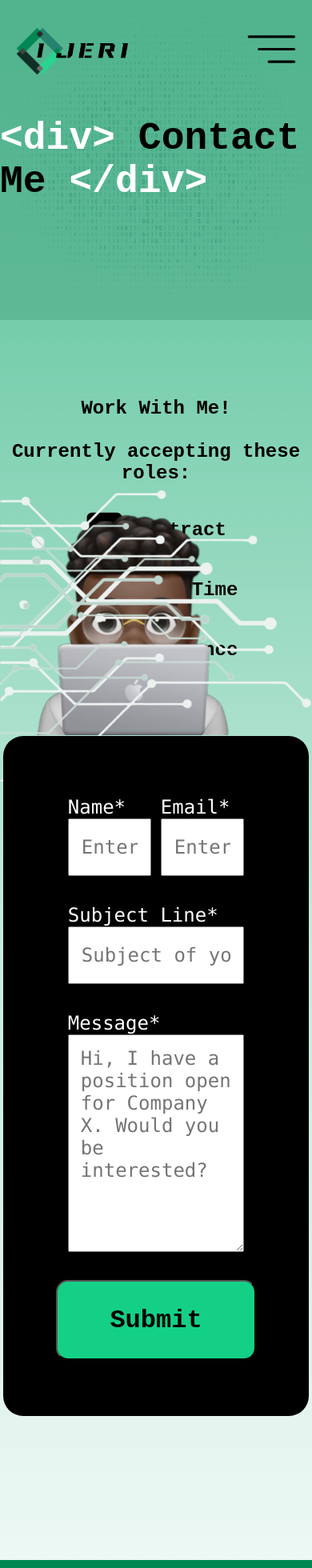
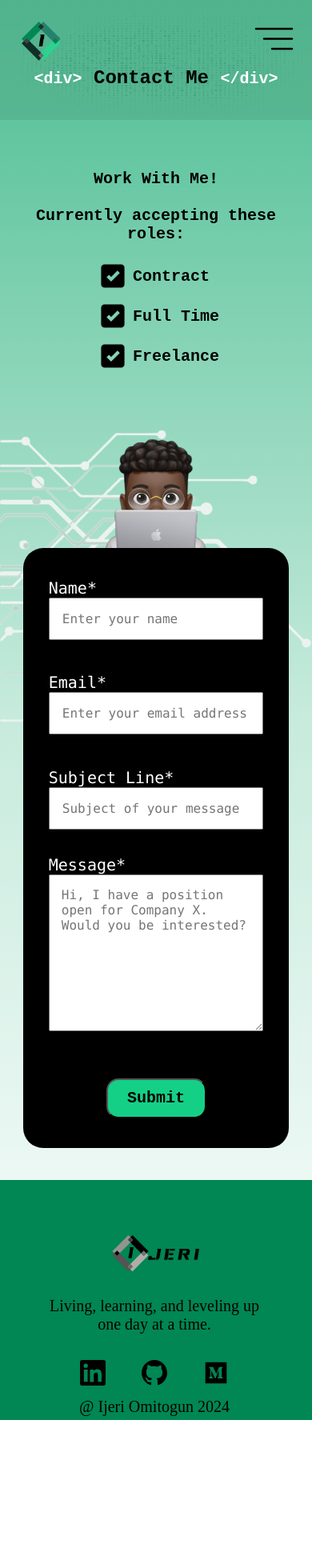
Before and after one commit to ijeriomit/portfolio-site-2.0, a Vue app: page /contact in a window 390 px wide. Shown: the top 1960 px of the page at 80% size. After the commit the page ends 1775 px from the top, so only its background shows below. Built offline with nearby package versions, Linux system fonts and the light colour scheme.

Commit message:
Changes involving Responsive Design for Mobile.

```diff
--- a/src/App.vue
+++ b/src/App.vue
@@ -84,4 +84,9 @@ body::-webkit-scrollbar {
   overflow: hidden;
   // scroll-snap-align: center;
 }
+@media screen and (max-width: $small-screen-width) {
+  .footer {
+    height: $footer-height - 100px;
+  }
+}
 </style>
--- a/src/components/endorsement-carousel.vue
+++ b/src/components/endorsement-carousel.vue
@@ -6,7 +6,7 @@
       @mouseenter="autoplaySpeed = 0"
       @mouseleave="autoplaySpeed = defaultAutoPlaySpeed"
       :autoplay="autoplaySpeed"
-      :items-to-show="3"
+      :items-to-show="slidesToShow"
       :wrap-around="true"
     >
       <Slide v-for="(slide, index) of slides" :key="index">
@@ -35,10 +35,31 @@ import { ref } from "vue";
 import { store } from "@/data.js";
 import { Carousel, Slide } from "vue3-carousel";
 import "vue3-carousel/dist/carousel.css";
+// import { useWindowSize } from "@vueuse/core";
 
+// const width = ref(0);
+const slidesToShow = ref(3);
 const slides = ref(store.endorsements);
-const defaultAutoPlaySpeed = ref(2500);
+const defaultAutoPlaySpeed = ref(0);
 const autoplaySpeed = ref(defaultAutoPlaySpeed.value);
+
+// onMounted(() => {
+//   width.value = useWindowSize().width.value;
+//   if (width.value < 600) {
+//     slidesToShow.value = 1;
+//   } else {
+//     slidesToShow.value = 3;
+//   }
+//   console.log("init: ", slidesToShow.value, width.value.value);
+// });
+// watch(width, async (newWidth) => {
+//   if (newWidth.value < 600) {
+//     slidesToShow.value = 1;
+//   } else {
+//     slidesToShow.value = 3;
+//   }
+//   console.log("Screen changed: ", slidesToShow.value, newWidth.value);
+// });
 </script>
 <style lang="scss" scoped>
 @import "@/scss/variables.scss";
@@ -131,6 +152,24 @@ h2 {
     margin: 0.75rem 0;
   }
 }
+@media screen and (max-width: $small-screen-width) {
+  .endorsement {
+    width: calc($endorsement-width - 25px);
+  }
+  .endorsements {
+    $endorsements-width: calc(
+      ($endorsement-width - 25px) * 3 + ($endorsements-gap * 2) +
+        ($endorsement-padding * 6)
+    );
+  }
+  .endorsements {
+    width: 100vw;
+    height: 500px;
+    justify-self: center;
+    grid-column: 1/3;
+    grid-row: 3/4;
+  }
+}
 @media screen and (max-width: $phone-screen-width) {
   .carousel__slide--active .endorsement {
     width: calc($endorsement-width/1.25);
@@ -159,5 +198,11 @@ h2 {
     font-size: 1.1rem;
     height: 175px;
   }
+  .person {
+    align-items: baseline;
+  }
+  .endorsements {
+    height: 350px;
+  }
 }
 </style>
--- a/src/components/floating-header.vue
+++ b/src/components/floating-header.vue
@@ -78,6 +78,10 @@ header {
   margin-left: 5vw;
   img:first-child {
     margin: -15px;
+    width: 90px;
+  }
+  img:last-child {
+    width: 90px;
   }
 }
 .hamburger-menu {
@@ -88,7 +92,7 @@ header {
   padding: 5px;
   cursor: pointer;
   z-index: 2000;
-  position: fixed;
+  position: relative;
   right: 2.5vw;
 }
 .hamburger-menu > svg {
@@ -150,24 +154,41 @@ header {
 }
 
 @media screen and (max-width: $phone-screen-width) {
-  .hamburger-menu {
+  .hamburger-menu > svg {
     padding: 0px;
-    width: 25px;
+    width: 60px;
   }
-  .logo-icon {
-    width: 50px;
+  .logo {
+    margin-left: 7.5vw;
+    width: 100px;
   }
-  .logo-text {
-    right: 10px;
-    width: 50px;
+  .logo img:first-child {
+    width: 75px;
+  }
+  .logo img:last-child {
+    right: 0px;
+    display: none;
   }
   header {
     justify-self: center;
+    height: 100px;
   }
   .close-menu {
     transform: none;
     width: 20px;
     margin-left: 2.5vw;
+  }
+  .page {
+    grid-template-rows: 350px 1200px 1000px 1200px;
+  }
+  .title-section {
+    height: 100%;
+    img {
+      max-height: 350px;
+    }
+  }
+  .title-section-background {
+    max-height: 350px;
   }
 }
 @media screen and (max-width: $small-screen-width) {
--- a/src/components/footer-section.vue
+++ b/src/components/footer-section.vue
@@ -36,9 +36,8 @@ import { routes } from "@/main.js";
 
 .wrapper {
   background-color: $light-primary-color;
-  // background-color: $primary-color;
   grid-template-columns: 33% 33% 33%;
-  grid-template-rows: 150px 150px 100px;
+  grid-template-rows: 37.5% 37.5% 25%;
   display: grid;
 }
 .socials {
@@ -46,7 +45,7 @@ import { routes } from "@/main.js";
   grid-row: 3;
   grid-column: 1;
   justify-self: center;
-  align-self: start;
+  align-self: center;
   width: 45%;
   justify-content: space-between;
 }
@@ -60,10 +59,13 @@ import { routes } from "@/main.js";
 .credit {
   grid-row: 3;
   grid-column: 3;
-  align-self: start;
+  align-self: center;
   justify-self: center;
   font-size: 2rem;
   font-family: Roboto Slab Roboto Mono monospace;
+  p {
+    margin: 0;
+  }
 }
 .tag {
   grid-row: 2;
@@ -91,4 +93,61 @@ import { routes } from "@/main.js";
     right: 10%;
   }
 }
+@media screen and (max-width: $small-screen-width) {
+  .social-icon {
+    width: 3rem;
+  }
+  .socials {
+    width: 50%;
+  }
+  .logo {
+    img:first-child {
+      width: 12.5rem;
+      margin: -42.5px;
+    }
+    img:last-child {
+      width: 6.25rem;
+      right: 10%;
+    }
+  }
+  .tag {
+    font-size: 1.75rem;
+  }
+}
+@media screen and (max-width: $phone-screen-width) {
+  .tag {
+    // display: none;
+    font-size: 1.25rem;
+    grid-column: 1/4;
+  }
+  .logo {
+    img:first-child {
+      width: 10rem;
+      margin: -30px;
+    }
+    img:last-child {
+      width: 4rem;
+      right: 10%;
+    }
+  }
+  .socials {
+    grid-column: 1/4;
+    width: 50%;
+    justify-self: start;
+    width: 60%;
+    align-self: start;
+    justify-content: space-around;
+    grid-column: 1 / 4;
+    justify-self: center;
+  }
+  .social-icon {
+    width: 2rem;
+  }
+  .credit {
+    grid-column: 1/4;
+    font-size: 1.25rem;
+    align-self: end;
+    margin: 5px;
+  }
+}
 </style>
--- a/src/pages/about-page.vue
+++ b/src/pages/about-page.vue
@@ -25,6 +25,7 @@
       </h1>
       <div class="experiences">
         <div
+          class="experience"
           v-for="experience of store.experiences"
           :key="experience.companyName"
         >
@@ -242,6 +243,7 @@ $about-me-page-height: $title-height + $aboutMe-height + $experience-height +
   width: 1500px;
   grid-column: 1 / 3;
   grid-row: 1 / 3;
+  z-index: 1;
 }
 .experiences {
   grid-row: 2/3;
@@ -253,19 +255,19 @@ $about-me-page-height: $title-height + $aboutMe-height + $experience-height +
   gap: 5%;
   font-family: $heading-font;
 }
-.experiences > div {
+.experience {
   width: 25%;
   height: 600px;
 }
-.experiences h2 {
+.experience h2 {
   font-size: 2rem;
 }
-.experiences .dates,
+.experience .dates,
 h3 {
   font-size: 1.75rem;
   font-family: $heading-font;
 }
-.experiences p {
+.experience p {
   font-family: $text-font;
   font-size: 1.75rem;
 }
@@ -279,6 +281,7 @@ h3 {
 .headshot-2 {
   @extend .headshot;
 }
+
 .endorsement-section {
   grid-row: 2/3;
   grid-column: 1 / 3;
@@ -312,6 +315,7 @@ h3 {
   justify-content: center;
   align-self: start;
   justify-self: center;
+  z-index: 2;
 }
 
 .title-section-background {
@@ -377,6 +381,7 @@ h3 {
   display: flex;
   flex-flow: column nowrap;
   align-items: center;
+  z-index: 2;
   h3 {
     font-size: 1.75rem;
     font-family: $heading-font;
@@ -396,6 +401,7 @@ h3 {
   align-items: center;
   justify-content: space-between;
   height: 450px;
+  z-index: 2;
   h3 {
     font-size: 1.75rem;
     font-weight: bold;
@@ -412,6 +418,7 @@ h3 {
   height: 300px;
   justify-self: center;
   align-self: center;
+  z-index: 2;
 }
 .typewriter-animation {
   width: fit-content;
@@ -431,38 +438,271 @@ h3 {
   color: black;
 }
 @media screen and (max-width: $small-screen-width) {
-  .about-me-wrapper {
-    grid-template-rows: 550px 700px;
-    max-width: 95%;
-    max-height: none;
-    margin-top: 0;
-    gap: 0;
-  }
   .headshot {
     grid-row: 1 / 2;
     width: 400px;
     height: 500px;
-    grid-column: 1 / 3;
+    grid-column: 1 / 2;
+    justify-self: end;
+    align-self: center;
+  }
+
+  .about-me-section {
+    max-width: 100%;
+    align-self: center;
+    justify-self: center;
+    grid-template-columns: 40% 60%;
+    grid-template-rows: 600px 500px;
+    .heading {
+      width: 50vw;
+      justify-self: center;
+    }
+    .personal-desc {
+    }
+    // padding-top: 20px;
+  }
+  .personal-desc {
+    font-size: 1.5rem;
+    justify-self: center;
+    margin: 2.5%;
+    width: 60%;
+    align-self: end;
+  }
+  .heading {
+    width: 50vw;
+  }
+
+  .endorsement-section {
+    width: 90%;
     justify-self: center;
   }
-  .endorsements {
-    width: 100vw;
-    height: 500px;
-    justify-self: center;
-    grid-column: 1/3;
-    grid-row: 3/4;
+  .page {
+    grid-template-rows: 500px 1200px 1000px 1200px;
+    row-gap: 1%;
+    height: 4050px;
+  }
+  .exp-section {
+    grid-template-rows: 200px 800px;
+    max-height: 1000px;
+    align-self: start;
+    .heading {
+      width: 50vw;
+      grid-column: 1 / 3;
+      justify-self: start;
+      margin-left: 2.5vw;
+    }
+    h3 {
+      height: 65px;
+    }
+  }
+  .experience-heading {
+    height: 125px;
+  }
+  .dates {
+    height: 65px;
+  }
+  .skill-row.middle .skill-block,
+  .skill-row.bottom .skill-block,
+  .skill-row.top .skill-block {
+    flex-basis: 150px;
+    height: 3.5rem;
+    font-size: 1.5rem;
+  }
+  .skills-section {
+    grid-template-rows: 175px 500px 500px;
+    .heading {
+      justify-self: center;
+      margin-right: 12.5vw;
+      width: 55vw;
+    }
   }
 }
 @media screen and (max-width: $phone-screen-width) {
+  $phone-title-height: 325px;
   .headshot {
     width: 225px;
     height: 300px;
     margin-top: 50px;
   }
-  .about-me-wrapper {
+  .about-me-section {
+    display: flex;
+    flex-flow: column nowrap;
+    height: 1350px;
     align-self: flex-start;
-    align-self: flex-start;
-    grid-template-rows: 400px 600px;
+    justify-content: flex-start;
+    .heading {
+      width: 90%;
+    }
+  }
+  .title-section {
+    max-height: $phone-title-height;
+  }
+  .title-section-background {
+    height: $phone-title-height;
+  }
+  .title-section img {
+    height: $phone-title-height;
+  }
+  .matrix-background {
+    height: $phone-title-height;
+  }
+  .page {
+    display: flex;
+    flex-flow: column nowrap;
+    row-gap: 1%;
+  }
+  .personal-desc {
+    order: 3;
+    font-size: 1.25rem;
+    align-self: center;
+    text-align: center;
+    width: 80%;
+    margin: 5%;
+  }
+  .heading {
+    order: 1;
+    height: 60px;
+    align-self: center;
+    font-size: 1.5rem;
+  }
+  .headshot {
+    order: 2;
+    margin-top: 0;
+  }
+  .endorsement-section {
+    order: 4;
+    align-self: center;
+  }
+  .exp-section {
+    flex-flow: column nowrap;
+    display: flex;
+    .heading {
+      width: 90%;
+      align-self: center;
+      order: 1;
+      flex-shrink: 0;
+    }
+    .experiences {
+      order: 2;
+      display: flex;
+      overflow-y: auto;
+
+      flex-flow: column nowrap;
+      align-items: center;
+      justify-content: flex-start;
+    }
+  }
+  .experience-heading {
+    flex-flow: column nowrap;
+    width: 90%;
+    margin: 10px 0;
+    align-items: center;
+    .company-logo {
+      order: 1;
+      text-align: center;
+    }
+    h2 {
+      order: 2;
+      font-size: 1.5rem;
+      // margin: 0;
+    }
+  }
+  .experience {
+    width: 90%;
+    height: 500px;
+    flex-flow: column nowrap;
+    align-items: center;
+    justify-content: space-around;
+    display: flex;
+    margin: 10px 0;
+    h3 {
+      text-align: center;
+      margin: 0;
+      display: flex;
+      align-items: center;
+      font-size: 1.25rem;
+      height: 50px;
+    }
+    p {
+      text-align: center;
+      margin: 0;
+      font-size: 1.25rem;
+    }
+    .dates {
+      font-size: 1.25rem;
+      margin: 0;
+      display: flex;
+      max-height: 60px;
+      align-items: center;
+    }
+  }
+  .next {
+    order: 4;
+    right: 0;
+    height: fit-content;
+    p {
+      right: unset;
+    }
+    .arrow {
+      width: 50px;
+      transform: none;
+    }
+  }
+  .skill-row.middle .skill-block,
+  .skill-row.bottom .skill-block,
+  .skill-row.top .skill-block {
+    flex-basis: 75px;
+    height: 2.5rem;
+    font-size: 1rem;
+  }
+
+  .skills-section {
+    display: flex;
+    flex-flow: column nowrap;
+    align-items: center;
+    width: 100vw;
+    row-gap: 20px;
+    // justify-content: center;
+    .heading {
+      order: 1;
+      align-self: center;
+      width: 90vw;
+      margin: 0;
+    }
+    .clip-art {
+      position: absolute;
+    }
+    .dev-tools {
+      align-items: center;
+      width: 100vw;
+    }
+    .programming-languages {
+      text-align: center;
+      order: 3;
+      width: 100vw;
+      justify-content: flex-start;
+    }
+
+    .skill-row {
+      justify-content: center;
+    }
+    .arrow {
+      widows: 150px;
+    }
+  }
+  .dev-tools {
+    font-size: 1.25rem;
+    order: 2;
+    h3 {
+      font-size: 1.5rem;
+    }
+  }
+  .programming-languages {
+    font-size: 1.25rem;
+    order: 2;
+    h3 {
+      font-size: 1.5rem;
+    }
   }
 }
 </style>
--- a/src/pages/contact-page.vue
+++ b/src/pages/contact-page.vue
@@ -84,7 +84,6 @@ $contact-page-height: $title-height + $hiring-height + $form-height;
 .page {
   grid-template-rows: $title-height $hiring-height $form-height;
   height: $contact-page-height;
-  // row-gap: 7.5%;
 }
 .title-section {
   grid-row: 1/2;
@@ -108,6 +107,7 @@ $contact-page-height: $title-height + $hiring-height + $form-height;
   display: flex;
   flex-flow: column nowrap;
   align-items: center;
+  z-index: 2;
 }
 .matrix-background {
   grid-column: 1;
@@ -160,7 +160,7 @@ $contact-page-height: $title-height + $hiring-height + $form-height;
   justify-content: center;
   column-gap: 5%;
   row-gap: 5%;
-  z-index: 1;
+  z-index: 2;
 }
 .field {
   display: flex;
@@ -231,13 +231,14 @@ $contact-page-height: $title-height + $hiring-height + $form-height;
   grid-template-columns: 7.5% 85% 7.5%;
   grid-template-rows: 320px 700px;
   position: relative;
-  bottom: 250px;
+  bottom: 15%;
 }
 .memoji {
   grid-row: 1;
   grid-column: 2;
   justify-self: end;
   padding: 0 10%;
+  z-index: 2;
 }
 
 .job-type {
@@ -253,9 +254,142 @@ $contact-page-height: $title-height + $hiring-height + $form-height;
 }
 .clip-art {
   width: 1000px;
-  // grid-column: 1 / 3;
   grid-row: 1/2;
   position: absolute;
   z-index: 1;
 }
+@media screen and (max-width: $small-screen-width) {
+  $small-title-height: 300px;
+  $small-page-height: $small-title-height + $hiring-height + $form-height;
+  .page {
+    grid-template-rows: $small-title-height $hiring-height $form-height;
+    height: $small-page-height;
+  }
+  .clip-art {
+    width: 800px;
+  }
+  .title-section {
+    max-height: $small-title-height;
+  }
+  .title-section-background {
+    height: $small-title-height;
+  }
+  .matrix-background {
+    height: $small-title-height;
+  }
+  .sub-heading {
+    font-size: 1.25rem;
+    width: 90%;
+    justify-self: start;
+  }
+  .roles {
+    justify-self: start;
+  }
+  .job-type {
+    font-size: 1.25rem;
+    img {
+      width: 50px;
+    }
+  }
+  // .contact-section {
+  //   bottom: 0px;
+  // }
+}
+@media screen and (max-width: $phone-screen-width) {
+  $phone-title-height: 150px;
+  $phone-form-height: 750px;
+  $phone-page-height: $phone-title-height + $hiring-height + $phone-form-height +
+    125px;
+  .page {
+    grid-template-rows: $phone-title-height $hiring-height $phone-form-height;
+    height: $phone-page-height;
+  }
+  .title-section {
+    max-height: $phone-title-height;
+  }
+  .title-section-background {
+    height: $phone-title-height;
+  }
+  .matrix-background {
+    height: $phone-title-height;
+  }
+  .heading {
+    font-size: 1.5rem;
+    align-self: end;
+    margin-bottom: 10%;
+    span:first-child,
+    span:last-child {
+      font-size: 1.25rem;
+      // display: none;
+      // color: $secondary-color;
+    }
+  }
+  .hire-section {
+    justify-content: flex-start;
+    height: 90%;
+  }
+  .contact-section {
+    height: 100%;
+    bottom: 10%;
+    grid-template-rows: 160px $phone-form-height;
+  }
+  .contact-form {
+    width: 100%;
+    height: $phone-form-height;
+    grid-template-columns: 90%;
+    grid-template-rows: 100px 100px 100px 275px 75px;
+    padding: 0px;
+    column-gap: 0;
+    row-gap: 2.5%;
+  }
+  .field {
+    height: 25px;
+    width: 90%;
+    align-self: center;
+    justify-self: center;
+    font-size: 1.25rem;
+
+    input,
+    textarea {
+      font-size: 1rem;
+    }
+  }
+  .name-field {
+    @extend .field;
+    grid-column: 1;
+    grid-row: 1;
+    // font-size: 1.5rem;
+    // height: 50%;
+  }
+  .email-field {
+    @extend .field;
+    grid-column: 1;
+    grid-row: 2;
+  }
+  .subject-field {
+    @extend .field;
+    grid-column: 1;
+    grid-row: 3;
+  }
+  .message-field {
+    @extend .field;
+    grid-column: 1;
+    grid-row: 4;
+    height: 80%;
+    // align-self: cent;
+  }
+  .memoji {
+    width: 175px;
+  }
+  .submit-button {
+    grid-row: 5;
+    width: 125px;
+    height: 50px;
+    font-size: 1.25rem;
+    justify-self: center;
+  }
+  .memoji {
+    justify-self: center;
+  }
+}
 </style>
--- a/src/scss/styles.scss
+++ b/src/scss/styles.scss
@@ -4,7 +4,6 @@
   position: relative;
   width: 100vw;
   display: grid;
-  grid-template-columns: 100%;
 }
 .logo {
   display: inline-flex;
@@ -13,11 +12,9 @@
   cursor: pointer;
   img:first-child {
     align-self: center;
-    width: 90px;
   }
   img:last-child {
     align-self: center;
-    width: 90px;
     margin-bottom: -10px;
     position: relative;
   }
--- a/src/scss/variables.scss
+++ b/src/scss/variables.scss
@@ -12,4 +12,4 @@ $text-size: 1.25rem;
 $footer-height: 400px;
 $phone-screen-width: 415px;
 $tablet-screen-width: 768px;
-$small-screen-width: 1200px;
+$small-screen-width: 1400px;
```
Also changed, not shown: src/components/menu-nav.vue (+12 -1 lines), src/components/next-page.vue (+14 -0 lines), src/components/page-greeting.vue (+10 -6 lines), 2 other files (tests, documents, lock files or other folders).
